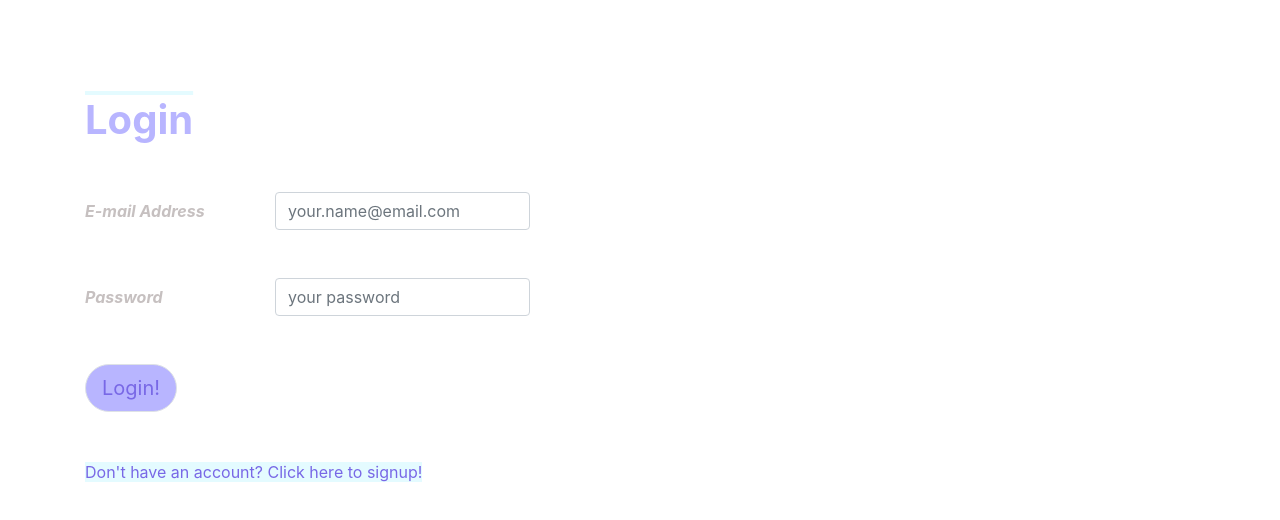
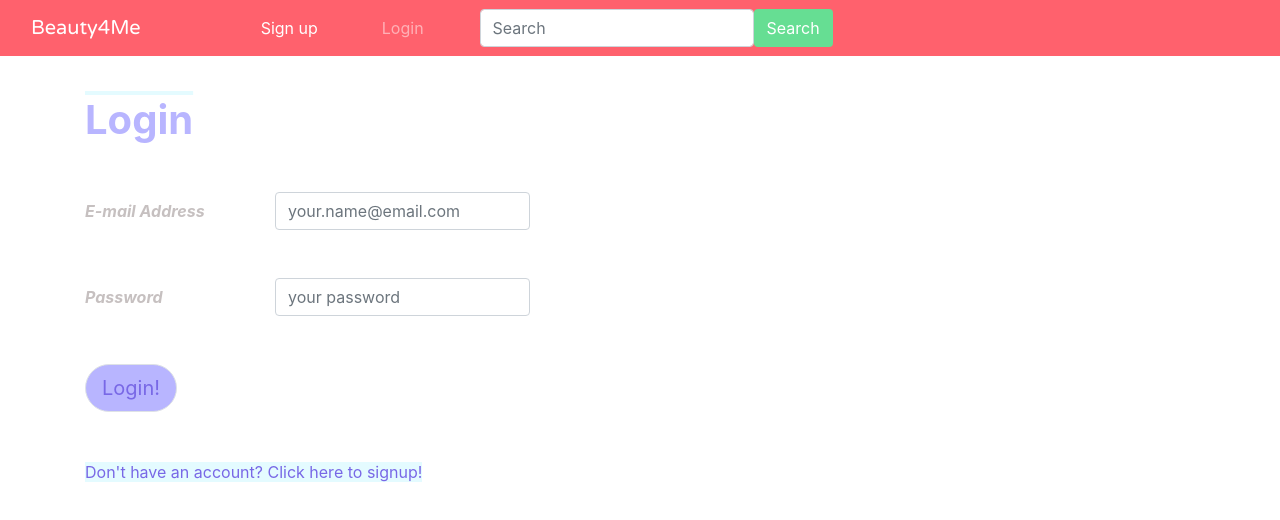
Before and after one commit to natriuge/Beauty4Me_Front, a React (Create React App) app: page /login in a window 1280 px wide. Shown: the top 520 px of the page. Built offline with nearby package versions, Linux system fonts and the light colour scheme.

Commit message:
alterações img home

```diff
--- a/src/pages/auth/Login.js
+++ b/src/pages/auth/Login.js
@@ -1,4 +1,3 @@
-import Navbar from "../../components/Navbar";
 import React, { useState, useContext } from "react";
 import { Link, useNavigate, useLocation } from "react-router-dom";
 import api from "../../apis/api";
@@ -7,6 +6,7 @@ import { AuthContext } from "../../contexts/authContext";
 
 import "bootstrap/dist/css/bootstrap.min.css";
 import "../../assets/styles/loginSignupStyle.css";
+import Navbar from "../../components/Navbar";
 
 function Login(props) {
   const authContext = useContext(AuthContext);
@@ -50,8 +50,9 @@ function Login(props) {
   }
 
   return (
-    //navbar
     <div className="container mt-5">
+      <Navbar />
+
       <form onSubmit={handleSubmit}>
         <h1 className="mb-5 h1-title">Login</h1>
 
```
Also changed, not shown: src/pages/Home.js (+8 -4 lines).
